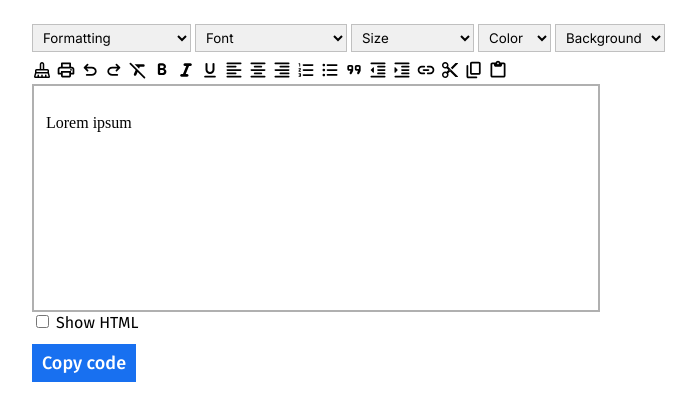
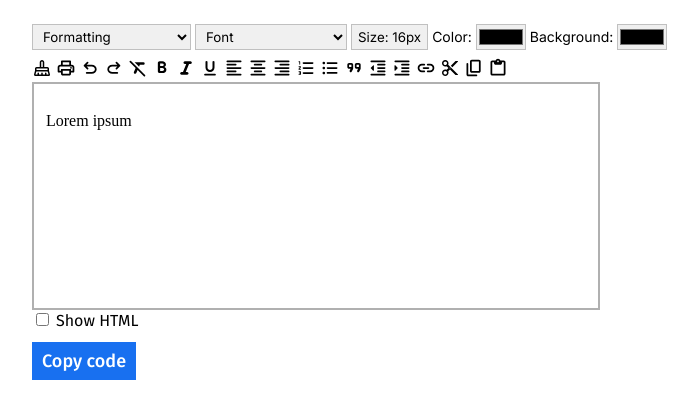
Before and after one commit to nik29-homepage/rich-text-editor, a plain HTML site: page index.html in a window 1280 px wide. Shown: the whole page, without its empty margins (0-698 px from the left). Drawn offline with nearby package versions, Linux system fonts and the light colour scheme; a script that the page names is missing.

Commit message:
Add files via upload

```diff
--- a/css/style.css
+++ b/css/style.css
@@ -11,14 +11,28 @@ form {
 }
 .intLink { cursor: pointer; }
 img.intLink { border: 0; }
-#toolBar1 select {
+#toolBar1 select, #toolBar1 button {
     font-family: 'Inter', sans-serif;
     font-family: 18px;
+    box-sizing: border-box;
+    height: 26px;
     padding: 4px 6px;
     border: 1px solid #c0c0c0;
     border-radius: 0;
     background-color: #f0f0f0;
     cursor: pointer;
+}
+#toolBar1 label {
+    font-family: 'Inter', sans-serif;
+    font-size: 14px;
+}
+input[type="color"] {
+    box-sizing: border-box;
+    height: 26px;
+    padding: 0;
+    border: 1px solid #c0c0c0;
+    border-radius: 0;
+    vertical-align: bottom;
 }
 #toolBar2 {
     margin-top: 8px;
@@ -49,7 +63,7 @@ img.intLink { border: 0; }
     cursor: pointer;
     font-family: 'Fira Sans', sans-serif;
 }
-button {
+button[onclick="codeCopy();"] {
     color: #fff;
     font-family: 'Fira Sans', sans-serif;
     font-size: 18px;
--- a/index.html
+++ b/index.html
@@ -14,7 +14,7 @@
 <body onload="initDoc();">
         <input type="hidden" name="myDoc">
         <div id="toolBar1">
-            <select onchange="formatDoc('formatblock',this[this.selectedIndex].value);this.selectedIndex=0;">
+            <select onchange="formatDoc('formatblock',this[this.selectedIndex].value); this.selectedIndex=0;">
                 <option selected>Formatting</option>
                 <option value="h1">Title 1 &lt;h1&gt;</option>
                 <option value="h2">Title 2 &lt;h2&gt;</option>
@@ -32,29 +32,9 @@
                 <option style="font-family: 'Courier New', serif;">Courier New</option>
                 <option style="font-family: 'Times New Roman', serif;">Times New Roman</option>
             </select>
-            <select onchange="formatDoc('fontsize',this[this.selectedIndex].value);this.selectedIndex=0;">
-                <option class="heading" selected>Size</option>
-                <option value="1">Very small</option>
-                <option value="2">A bit small</option>
-                <option value="3">Normal</option>
-                <option value="4">Medium-large</option>
-                <option value="5">Big</option>
-                <option value="6">Very big</option>
-                <option value="7">Maximum</option>
-            </select>
-            <select onchange="formatDoc('forecolor',this[this.selectedIndex].value);this.selectedIndex=0;">
-                <option class="heading" selected>Color</option>
-                <option value="red" style="color: #f00;">Red</option>
-                <option value="blue" style="color: #00f;">Blue</option>
-                <option value="green" style="color: #0f0;">Green</option>
-                <option value="black" style="color: #000;">Black</option>
-            </select>
-            <select onchange="formatDoc('backcolor',this[this.selectedIndex].value);this.selectedIndex=0;">
-                <option class="heading" selected>Background</option>
-                <option value="red" style="color: #f00;">Red</option>
-                <option value="green" style="color: #0f0;">Green</option>
-                <option value="black" style="color: #000;">Black</option>
-            </select>
+            <button onclick="resizing();">Size: 16px</button>
+            <label for="color">Color: <input type="color" name="color" onchange="formatDoc('forecolor',this.value);this.selectedIndex=0;"></label>
+            <label for="background">Background: <input type="color" name="background" onchange="formatDoc('backcolor',this.value);this.selectedIndex=0;"></label>
         </div>
         <div id="toolBar2">
             <img class="intLink" title="Clean" onclick="if(validateMode()&&confirm('Are you sure?')){oDoc.innerHTML=sDefTxt};" src="./img/icons/mop_FILL0_wght400_GRAD0_opsz20.svg" />
--- a/js/script.js
+++ b/js/script.js
@@ -1,4 +1,19 @@
 var oDoc, sDefTxt;
+
+$(function() {
+    shortcut.add("Ctrl+B",function() {
+        formatDoc('bold');
+    });
+    shortcut.add("Ctrl+I",function() {
+        formatDoc('italic');
+    });
+    shortcut.add("Ctrl+U",function() {
+        formatDoc('underline');
+    });
+    shortcut.add("Ctrl+K",function() {
+        $('[title="Hyperlink"]').trigger('click');;
+    });
+});
 
 function initDoc() {
   oDoc = document.getElementById("textBox");
@@ -50,20 +65,11 @@ function printDoc() {
   oPrntWin.document.close();
 }
 
-$(function() {
-    shortcut.add("Ctrl+B",function() {
-        formatDoc('bold');
-    });
-    shortcut.add("Ctrl+I",function() {
-        formatDoc('italic');
-    });
-    shortcut.add("Ctrl+U",function() {
-        formatDoc('underline');
-    });
-    shortcut.add("Ctrl+K",function() {
-        $('[title="Hyperlink"]').trigger('click');;
-    });
-});
+function resizing() {
+    let size = window.prompt('Please enter a valid number.');
+    formatDoc('fontsize',size); $('button[onclick="resizing();"]').selectedIndex=0;
+    $('button[onclick="resizing();"]').text('Size: ' + size + 'px');
+}
 
 function codeCopy() {
     $('#switchBox').prop('checked', true);
```
